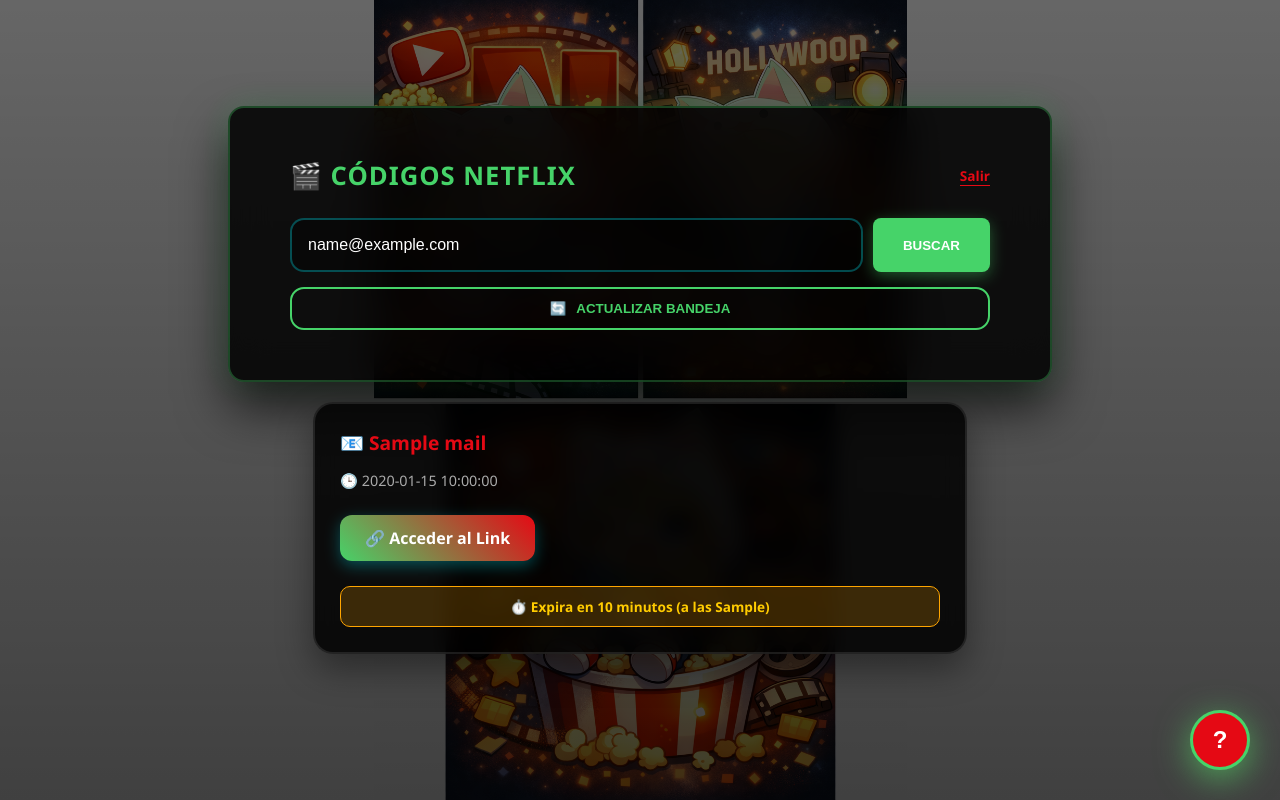
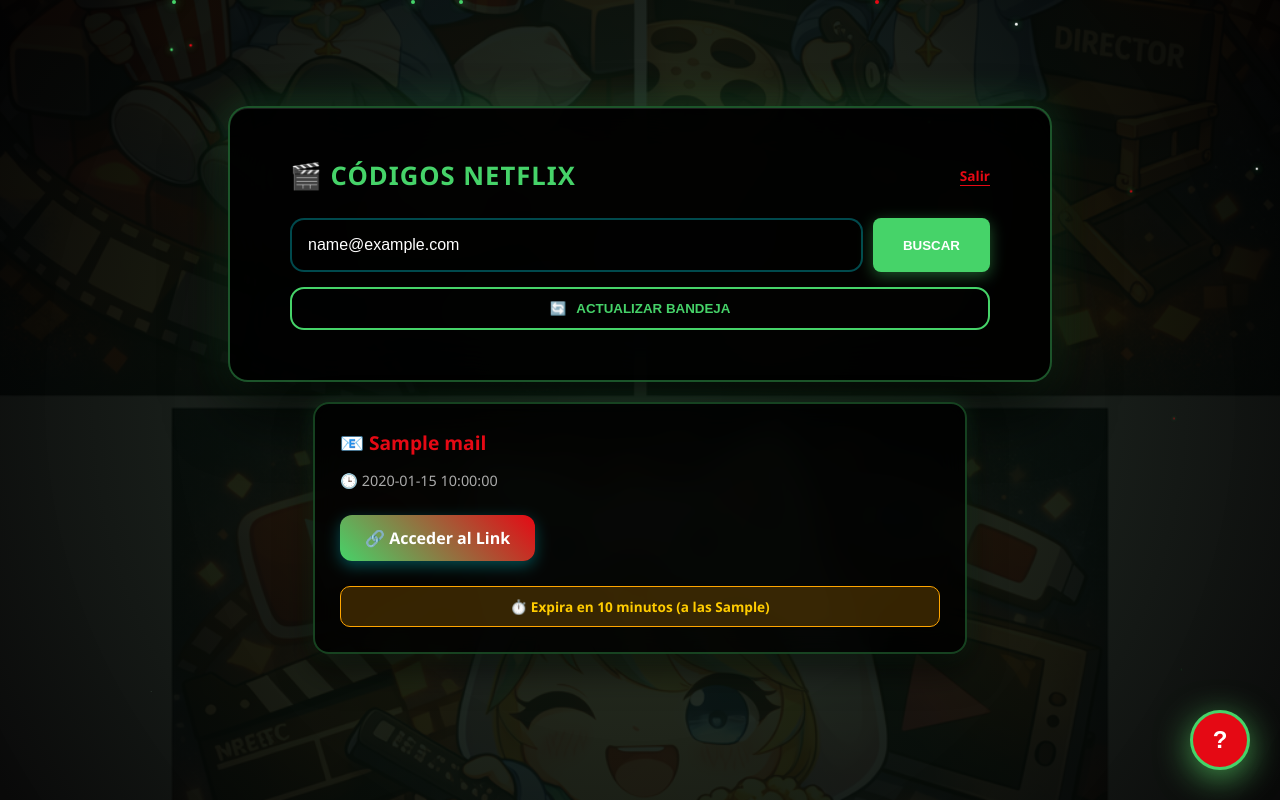
Before and after one commit to myhg02-ui/fyisbot-v3, a Flask app: template templates/dashboard.html in a window 1280 px wide. Run offline with Flask 3, Linux system fonts and the light colour scheme; the template is opened without the code that fills it: most values are stand-ins (such as "Sample title", 1, 10 or a date in 2020).

Commit message:
Diseño profesional: partículas animadas, efectos glassmorphism, animaciones suaves y opacidad optimizada

```diff
--- a/static/css/style.css
+++ b/static/css/style.css
@@ -17,26 +17,119 @@
     align-items: center;
     flex-direction: column;
     color: white;
-    background: linear-gradient(rgba(0, 0, 0, 0.6), rgba(0, 0, 0, 0.75)),
-                url('fyis.png') no-repeat center top;
-    background-size: contain;
-    background-position: center 20%;
+    background: #0a0a0a;
+    position: relative;
+    overflow: hidden;
+}
+
+/* Fondo con imagen con opacidad */
+body::before {
+    content: '';
+    position: fixed;
+    top: 0;
+    left: 0;
+    width: 100%;
+    height: 100%;
+    background: url('fyis.png') no-repeat center center;
+    background-size: cover;
+    opacity: 0.15;
+    z-index: 0;
+}
+
+/* Overlay gradient */
+body::after {
+    content: '';
+    position: fixed;
+    top: 0;
+    left: 0;
+    width: 100%;
+    height: 100%;
+    background: radial-gradient(circle at 50% 50%, rgba(70, 211, 105, 0.1) 0%, rgba(0, 0, 0, 0.8) 100%);
+    z-index: 1;
+}
+
+/* Partículas flotantes */
+.particles {
+    position: fixed;
+    top: 0;
+    left: 0;
+    width: 100%;
+    height: 100%;
+    z-index: 2;
+    pointer-events: none;
+}
+
+.particle {
+    position: absolute;
+    width: 4px;
+    height: 4px;
+    background: var(--netflix-green);
+    border-radius: 50%;
+    box-shadow: 0 0 10px var(--netflix-green);
+    animation: float linear infinite;
+}
+
+@keyframes float {
+    0% {
+        transform: translateY(100vh) translateX(0) scale(0);
+        opacity: 0;
+    }
+    10% {
+        opacity: 1;
+    }
+    90% {
+        opacity: 1;
+    }
+    100% {
+        transform: translateY(-100vh) translateX(50px) scale(1.5);
+        opacity: 0;
+    }
+}
+
+/* Asegurar que el contenido esté sobre las animaciones */
+.fyis-card {
+    position: relative;
+    z-index: 10;
 }
 
 /* --- CONTENEDORES --- */
 .fyis-card {
-    background: var(--dark-glass);
-    backdrop-filter: blur(20px);
-    -webkit-backdrop-filter: blur(20px);
-    border: 2px solid rgba(70, 211, 105, 0.3);
-    border-radius: 16px;
+    background: rgba(0, 0, 0, 0.92);
+    backdrop-filter: blur(25px);
+    -webkit-backdrop-filter: blur(25px);
+    border: 2px solid rgba(70, 211, 105, 0.4);
+    border-radius: 20px;
     padding: 50px 60px;
     width: 90%;
     max-width: 700px;
     text-align: center;
-    box-shadow: 0 25px 50px rgba(0, 0, 0, 0.7), 0 0 30px rgba(70, 211, 105, 0.2);
-    transition: transform 0.3s ease;
+    box-shadow:
+        0 30px 60px rgba(0, 0, 0, 0.8),
+        0 0 40px rgba(70, 211, 105, 0.25),
+        inset 0 1px 0 rgba(255, 255, 255, 0.1);
+    transition: all 0.3s ease;
     position: relative;
+    animation: cardEntrance 0.8s ease;
+}
+
+.fyis-card:hover {
+    border-color: rgba(70, 211, 105, 0.6);
+    box-shadow:
+        0 35px 70px rgba(0, 0, 0, 0.9),
+        0 0 60px rgba(70, 211, 105, 0.4),
+        inset 0 1px 0 rgba(255, 255, 255, 0.15);
+    transform: translateY(-5px);
+}
+
+@keyframes cardEntrance {
+    from {
+        opacity: 0;
+        transform: translateY(30px) scale(0.95);
+    }
+    to {
+        opacity: 1;
+        transform: translateY(0) scale(1);
+    }
 }
 
 /* --- INPUTS Y BOTONES --- */
@@ -124,19 +217,37 @@
     width: 90%;
     max-width: 600px;
     margin-top: 20px;
-    background: var(--dark-glass);
-    backdrop-filter: blur(10px);
-    border: 2px solid var(--light-glass);
-    border-radius: 20px;
+    background: rgba(0, 0, 0, 0.85);
+    backdrop-filter: blur(15px);
+    border: 2px solid rgba(70, 211, 105, 0.3);
+    border-radius: 16px;
     padding: 25px;
-    box-shadow: 0 15px 35px rgba(0, 0, 0, 0.4);
-    transition: 0.3s;
+    box-shadow:
+        0 15px 35px rgba(0, 0, 0, 0.6),
+        0 0 20px rgba(70, 211, 105, 0.15);
+    transition: all 0.3s ease;
+    animation: slideIn 0.5s ease;
+    position: relative;
+    z-index: 10;
 }
 
 .mail-item-new:hover {
-    border-color: var(--primary);
-    transform: translateY(-5px);
-    box-shadow: 0 20px 45px rgba(0, 242, 255, 0.3);
+    border-color: rgba(70, 211, 105, 0.6);
+    transform: translateY(-8px) scale(1.02);
+    box-shadow:
+        0 25px 50px rgba(0, 0, 0, 0.8),
+        0 0 40px rgba(70, 211, 105, 0.4);
+}
+
+@keyframes slideIn {
+    from {
+        opacity: 0;
+        transform: translateX(-50px);
+    }
+    to {
+        opacity: 1;
+        transform: translateX(0);
+    }
 }
 
 .mail-info {
--- a/templates/dashboard.html
+++ b/templates/dashboard.html
@@ -7,6 +7,9 @@
     <link rel="stylesheet" href="{{ url_for('static', filename='css/style.css') }}">
 </head>
 <body>
+    <!-- Partículas animadas -->
+    <div class="particles" id="particles"></div>
+
     <!-- Botón Tutorial (Burbuja flotante) -->
     <button class="tutorial-btn" onclick="openTutorial()">?</button>
 
@@ -133,6 +136,30 @@
     </div>
 
     <script>
+        // Crear partículas flotantes
+        const particlesContainer = document.getElementById('particles');
+        const colors = ['#46d369', '#e50914', '#ffffff'];
+
+        function createParticle() {
+            const particle = document.createElement('div');
+            particle.className = 'particle';
+            particle.style.left = Math.random() * 100 + '%';
+            particle.style.animationDuration = (Math.random() * 3 + 5) + 's';
+            particle.style.animationDelay = Math.random() * 2 + 's';
+            particle.style.background = colors[Math.floor(Math.random() * colors.length)];
+            particlesContainer.appendChild(particle);
+
+            setTimeout(() => particle.remove(), 8000);
+        }
+
+        // Generar partículas continuamente
+        setInterval(createParticle, 300);
+
+        // Crear partículas iniciales
+        for(let i = 0; i < 20; i++) {
+            setTimeout(createParticle, i * 100);
+        }
+
         function openTutorial() {
             document.getElementById('tutorialModal').classList.add('active');
             showStep('step1');
```
Also changed, not shown: templates/login.html (+44 -2 lines).
